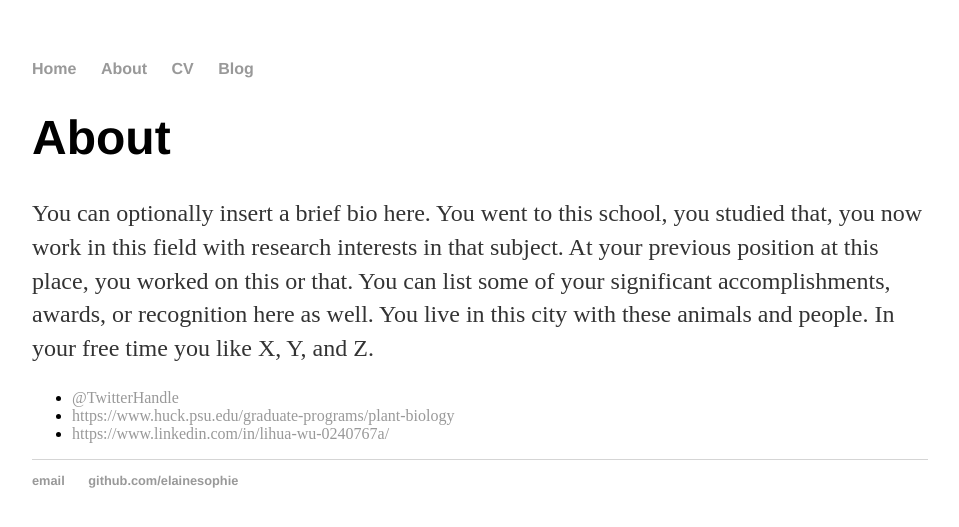
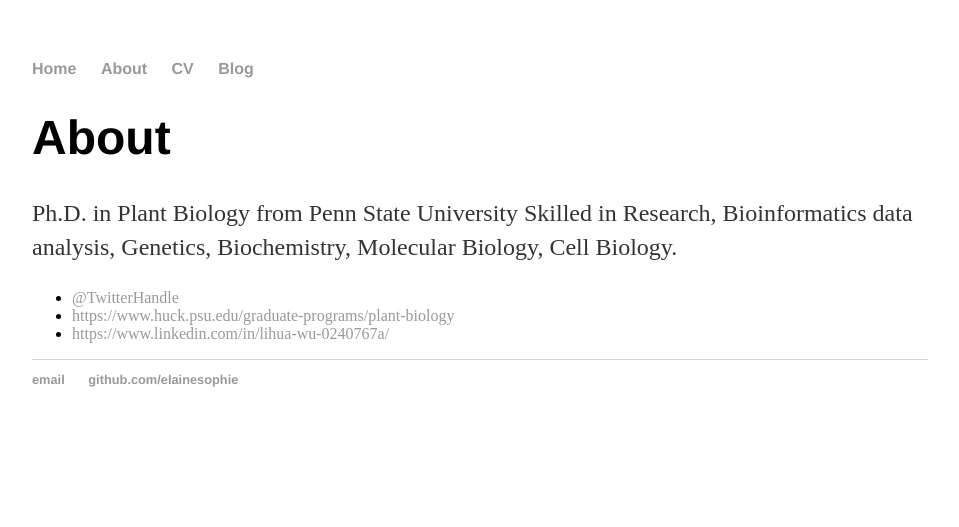
Before and after one commit to elainesophie/elainesophie.github.io, a Jekyll site: the page built from about/index.html, in a window 1280 px wide. Shown: the top 527 px of the page, without its empty margins (160-1119 px from the left). Built offline with Jekyll 4.4.1, drawn with Linux system fonts in a browser that asks for light colours.

Commit message:
Update index.html

```diff
--- a/about/index.html
+++ b/about/index.html
@@ -5,7 +5,7 @@ title: About Lihua Wu
 
 		<div class="about">
 			<h1>About</h1>
-			<p>You can optionally insert a brief bio here. You went to this school, you studied that, you now work in this field with research interests in that subject. At your previous position at this place, you worked on this or that. You can list some of your significant accomplishments, awards, or recognition here as well. You live in this city with these animals and people. In your free time you like X, Y, and Z.</p>
+			<p>Ph.D. in Plant Biology from Penn State University Skilled in Research, Bioinformatics data analysis, Genetics, Biochemistry, Molecular Biology, Cell Biology. </p>
 
 			<ul class="contacts">
 				<li><a href="#">@TwitterHandle</a></li>
```
